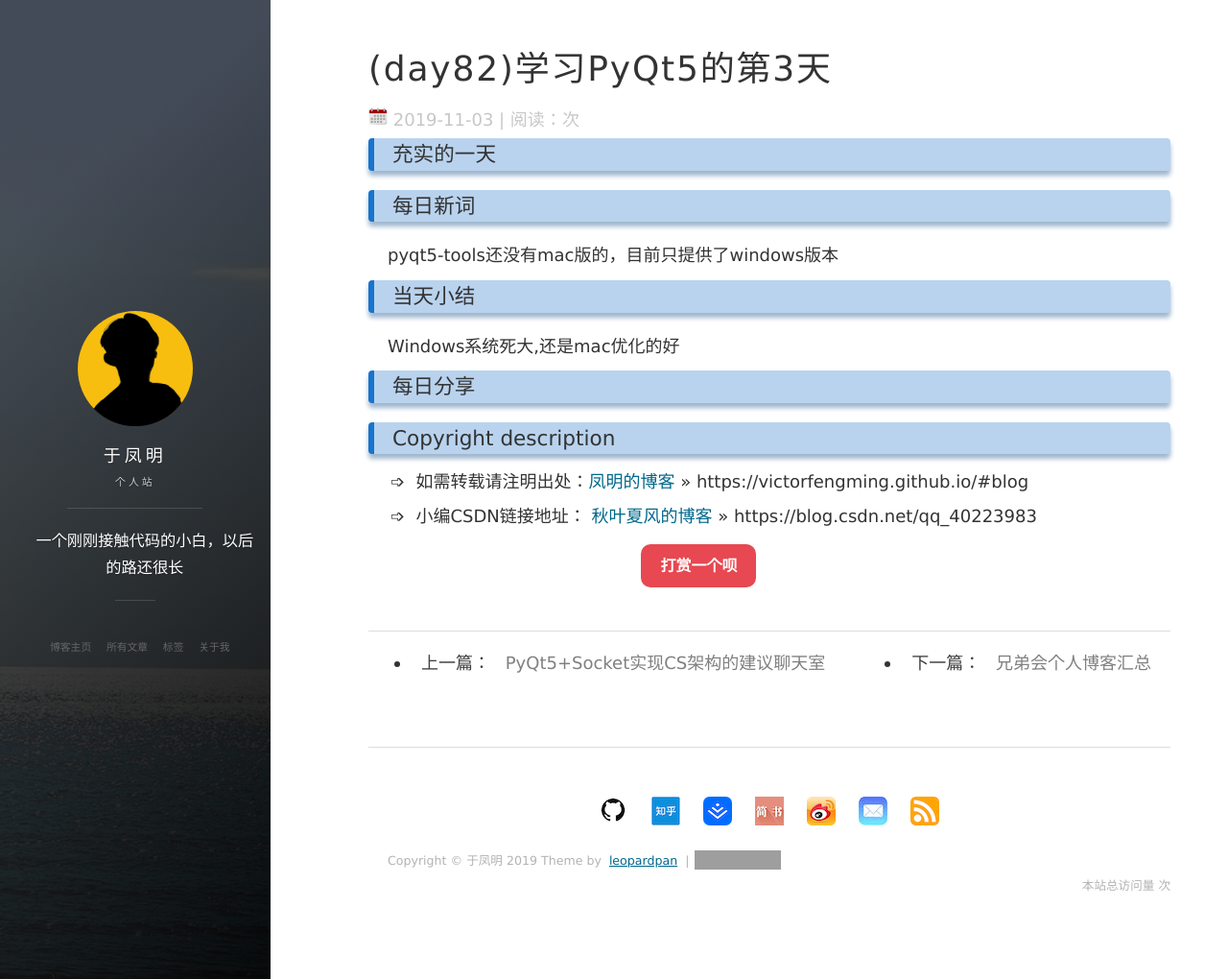
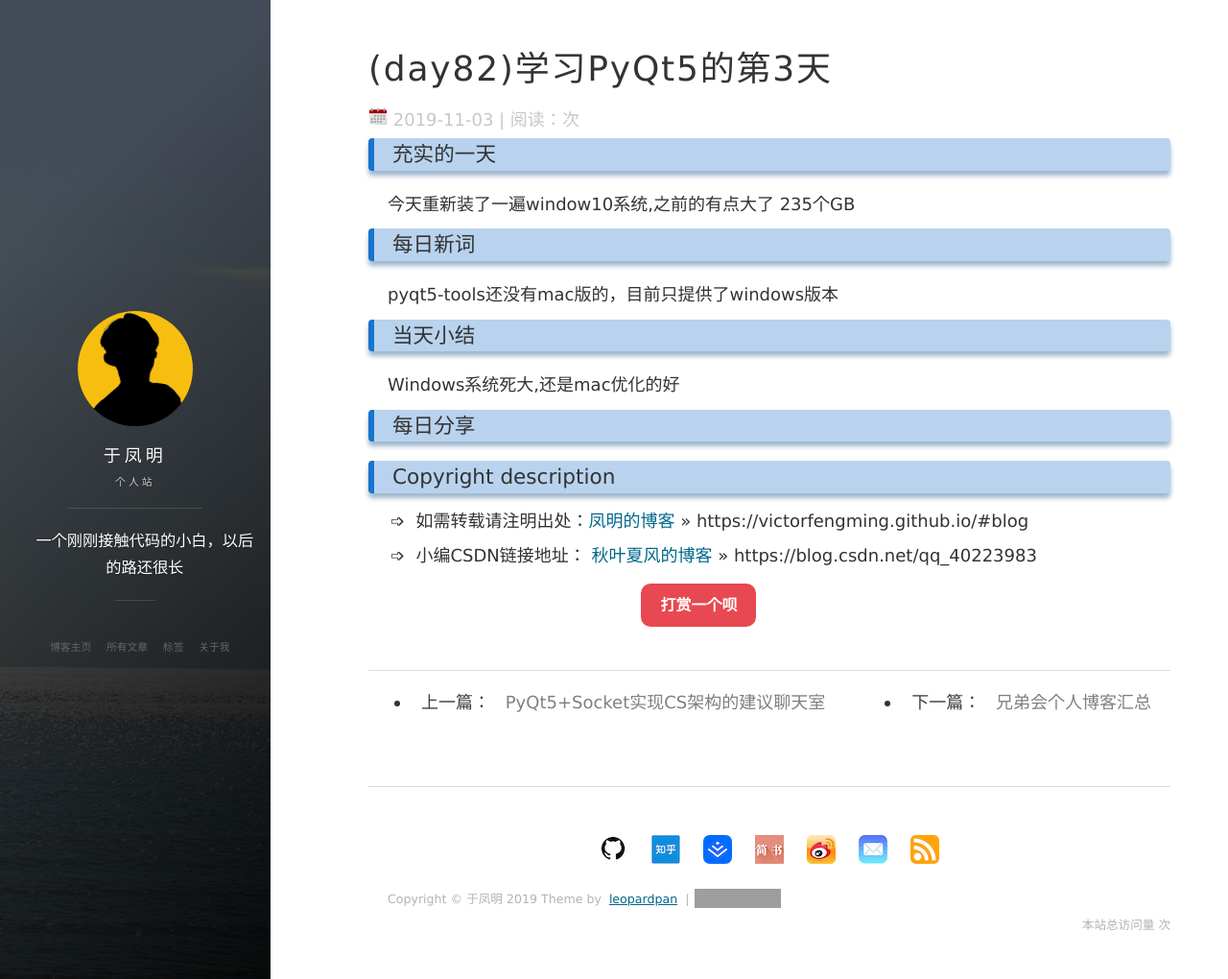
Before and after one commit to victorfengming/victorfengming.github.io.leopardpan, a Jekyll site: the page built from _posts/daily/November/2019-11-03-day82.md, in a window 1280 px wide and 1020 px high. Shown: the whole window at 96% size. Built offline with Jekyll 4.4.1, drawn with Linux system fonts in a browser that asks for light colours; nearby versions of some CDN libraries; comment, search, counter and statistics services are not loaded; grey boxes are pictures that could not be loaded.

Commit message:
日报常规更新 -> window10  新装的

```diff
--- a/_posts/daily/November/2019-11-03-day82.md
+++ b/_posts/daily/November/2019-11-03-day82.md
@@ -6,7 +6,8 @@ tags: XDH
 ---
 
 ### 充实的一天
-
+今天重新装了一遍window10系统,之前的有点大了
+235个GB
 ### 每日新词
 
 pyqt5-tools还没有mac版的，目前只提供了windows版本
```
